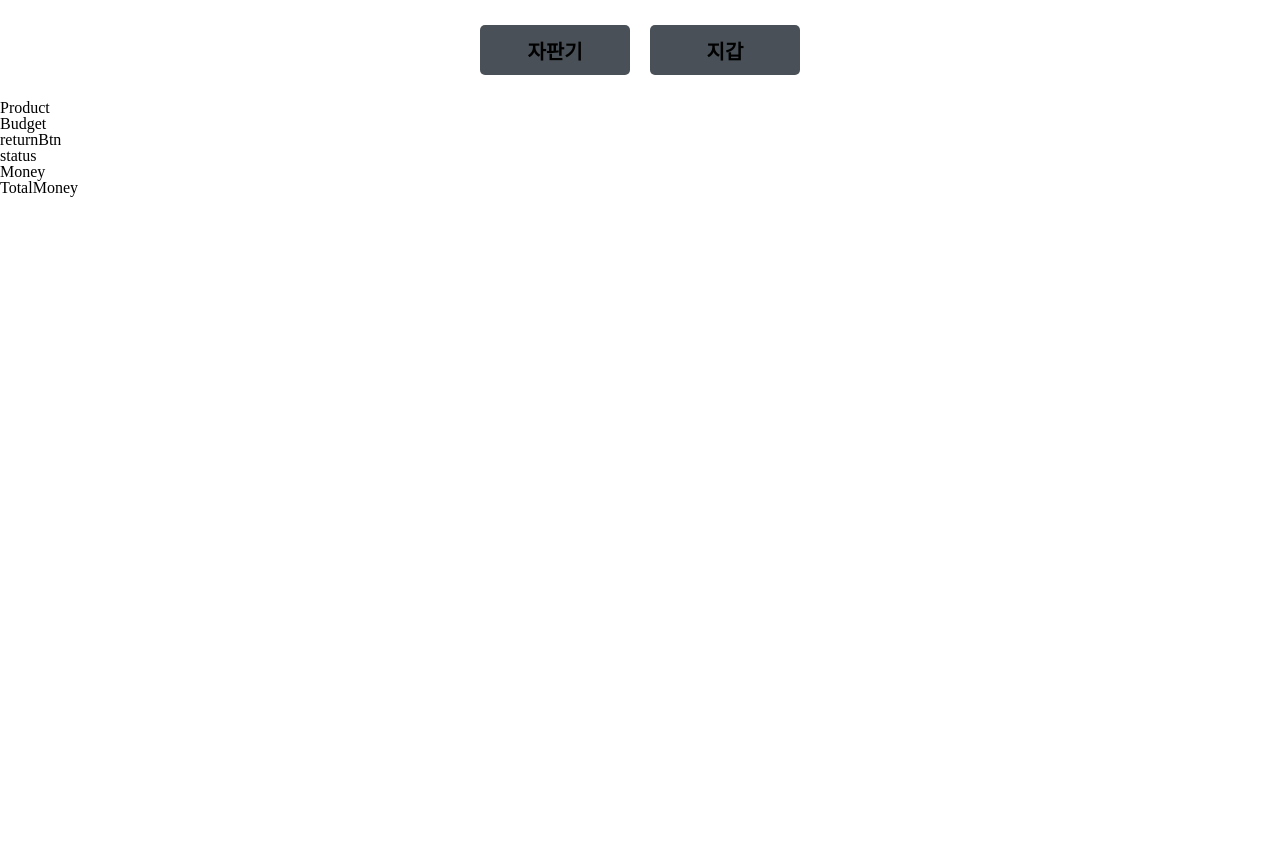
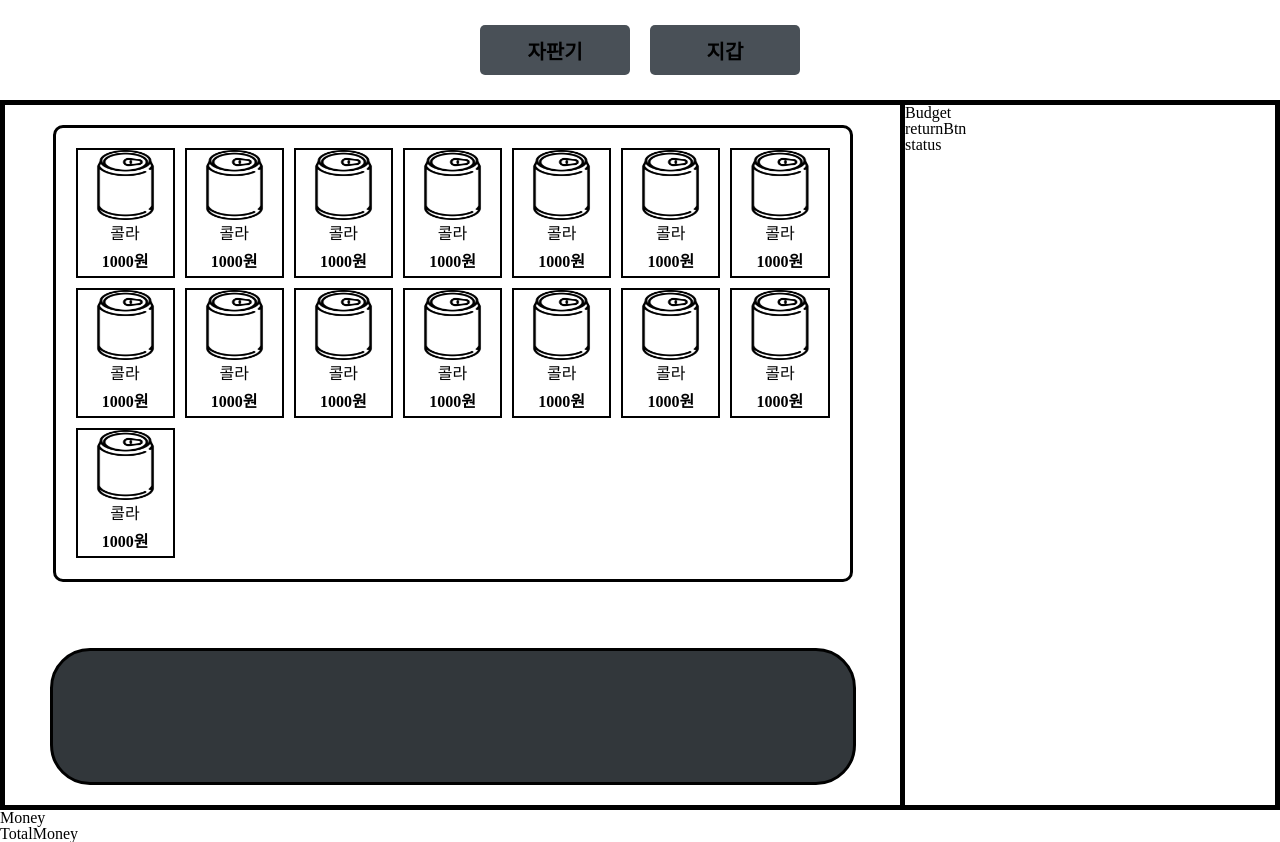
Before and after one commit to codesquad-members-2022/fe-vm, a React (Create React App) app in the folder vending-machine/: page / in a window 1280 px wide. Before the commit the page ends 800 px from the top, so only its background shows below. Built offline with nearby package versions, Linux system fonts and the light colour scheme.

Commit message:
Design : VendingMachine 스타일링 완성

```diff
--- a/vending-machine/src/App.js
+++ b/vending-machine/src/App.js
@@ -4,16 +4,23 @@ import VendingMachine from "./components/VendingMachine";
 import Wallet from "./components/Wallet";
 import GlobalStyles from "./style/Globalstyles";
 import theme from "./style/theme";
+import styled from "styled-components";
 
 function App() {
   return (
     <ThemeProvider theme={theme}>
       <GlobalStyles></GlobalStyles>
-      <Nav></Nav>
-      <VendingMachine></VendingMachine>
-      <Wallet></Wallet>
+      <AppWrap>
+        <Nav></Nav>
+        <VendingMachine></VendingMachine>
+        <Wallet></Wallet>
+      </AppWrap>
     </ThemeProvider>
   );
 }
-
+const AppWrap = styled.div`
+  display: flex;
+  flex-direction: column;
+  justify-content: center;
+`;
 export default App;
--- a/vending-machine/src/components/Menu.js
+++ b/vending-machine/src/components/Menu.js
@@ -1,12 +1,61 @@
 import React from "react";
+import styled from "styled-components";
 import Product from "./Product";
 
 function Menu() {
   return (
-    <div>
-      <Product></Product>
-    </div>
+    <MenuWrap>
+      <ProductWindow>
+        <Product></Product>
+        <Product></Product>
+        <Product></Product>
+        <Product></Product>
+        <Product></Product>
+        <Product></Product>
+        <Product></Product>
+        <Product></Product>
+        <Product></Product>
+        <Product></Product>
+        <Product></Product>
+        <Product></Product>
+        <Product></Product>
+        <Product></Product>
+        <Product></Product>
+      </ProductWindow>
+      <ProductOutput></ProductOutput>
+    </MenuWrap>
   );
 }
-
+const MenuWrap = styled.div`
+  width: 900px;
+  height: 100%;
+  border-right: 5px solid black;
+  display: flex;
+  flex-direction: column;
+  justify-content: center;
+  align-items: center;
+  box-sizing: border-box;
+  padding: 20px;
+  gap: 10%;
+`;
+const ProductWindow = styled.div`
+  width: 800px;
+  height: 70%;
+  border: 3px solid black;
+  border-radius: 10px;
+  box-sizing: border-box;
+  padding: 20px;
+  display: grid;
+  place-content: start center;
+  grid-gap: 10px;
+  grid-auto-rows: 130px;
+  grid-template-columns: repeat(7, 1fr);
+`;
+const ProductOutput = styled.div`
+  width: 800px;
+  height: 20%;
+  border: 3px solid black;
+  background: ${({ theme }) => theme.colors.darkGray};
+  border-radius: 40px;
+`;
 export default Menu;
--- a/vending-machine/src/components/Nav.js
+++ b/vending-machine/src/components/Nav.js
@@ -24,6 +24,7 @@ const VendingMachineBtn = styled.button`
   background: ${({ theme }) => theme.colors.gray};
   font-weight: bold;
   font-size: 20px;
+  transition: 0.5s;
   &:hover {
     background: ${({ theme }) => theme.colors.lightGray};
   }
--- a/vending-machine/src/components/Product.js
+++ b/vending-machine/src/components/Product.js
@@ -1,7 +1,39 @@
 import React from "react";
+import styled from "styled-components";
+import canSrc from "../img/free-icon-beer-can-95982.png";
 
 function Product() {
-  return <div>Product</div>;
+  return (
+    <ProductWrap>
+      <ProductImage src={canSrc}></ProductImage>
+      <ProductTitle>콜라</ProductTitle>
+      <ProductPrice>1000원</ProductPrice>
+    </ProductWrap>
+  );
 }
-
+const ProductWrap = styled.div`
+  border: 2px solid black;
+  display: flex;
+  flex-direction: column;
+  align-items: center;
+`;
+const ProductImage = styled.img`
+  width: 100%;
+  height: 70px;
+`;
+const ProductTitle = styled.div`
+  width: 100%;
+  height: 30px;
+  display: flex;
+  justify-content: center;
+  align-items: center;
+`;
+const ProductPrice = styled.div`
+  width: 100%;
+  height: 30px;
+  font-weight: bolder;
+  display: flex;
+  justify-content: center;
+  align-items: center;
+`;
 export default Product;
--- a/vending-machine/src/components/VendingMachine.js
+++ b/vending-machine/src/components/VendingMachine.js
@@ -1,14 +1,28 @@
 import React from "react";
 import Info from "./Info";
 import Menu from "./Menu";
+import styled from "styled-components";
 
 function VendingMachine() {
   return (
-    <div>
-      <Menu></Menu>
-      <Info></Info>
-    </div>
+    <MachineWrap>
+      <Machine>
+        <Menu></Menu>
+        <Info></Info>
+      </Machine>
+    </MachineWrap>
   );
 }
 
+const Machine = styled.div`
+  display: flex;
+  width: 1300px;
+  height: 700px;
+  border: 5px solid black;
+`;
+const MachineWrap = styled.div`
+  width: 100%;
+  display: flex;
+  justify-content: center;
+`;
 export default VendingMachine;
```
Also changed, not shown: vending-machine/src/img/free-icon-beer-can-95982.png (added).
